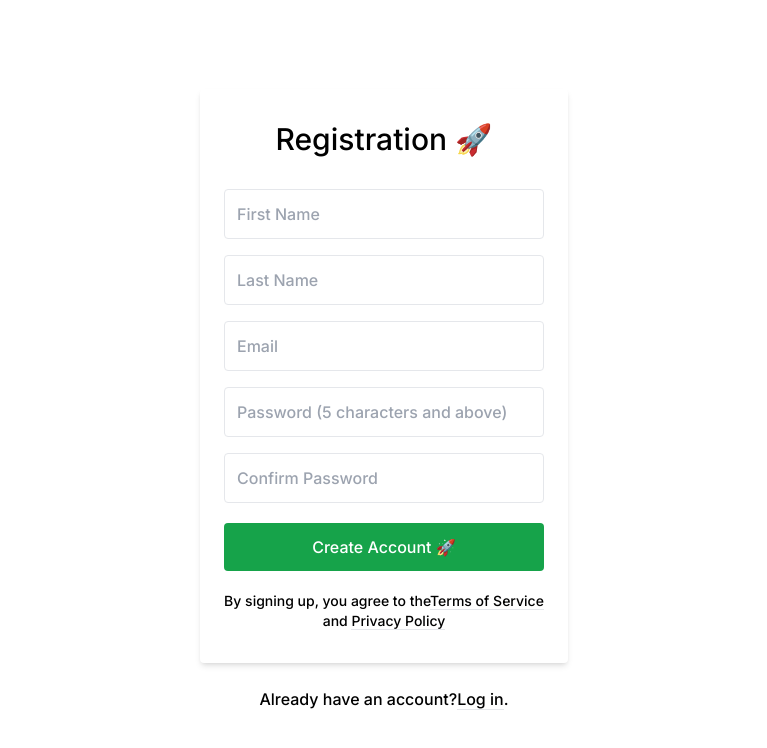
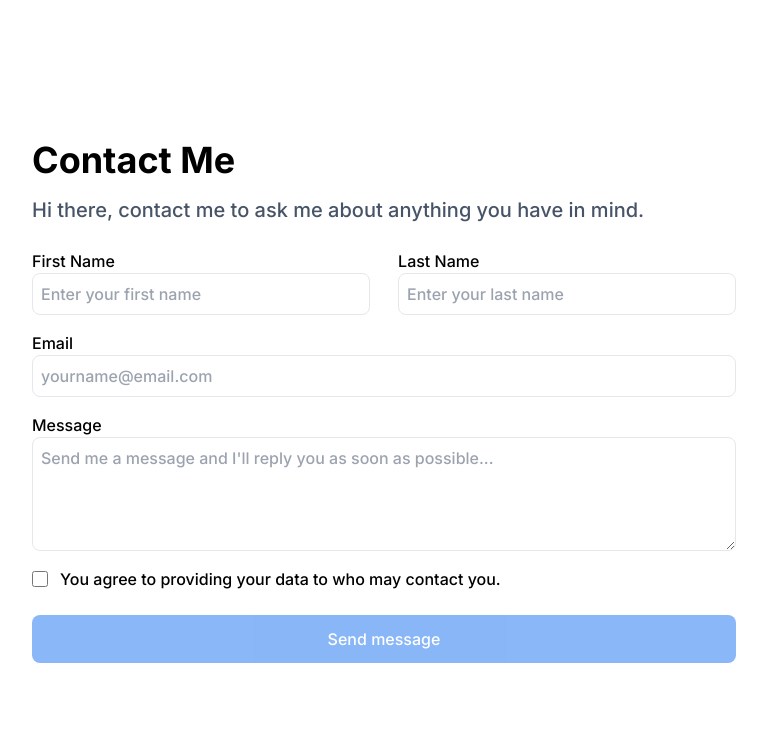
Before and after one commit to muhaj-dev/HNG-task-2, a React (Create React App) app: page /contact in a window 1280 px wide. Shown: the top 748 px of the page, without its empty margins (256-1023 px from the left). Built offline with nearby package versions, Linux system fonts and the light colour scheme.

Commit message:
test: testing validation on Contact page

```diff
--- a/src/pages/Contact.js
+++ b/src/pages/Contact.js
@@ -1,99 +1,100 @@
-import React from "react";
+
+import React,{useState} from "react";
+import validate from "../Component/Validate";
 import { useFormik } from "formik";
 
-function MyForm() {
+function Contact() {
+    const [inputVal, setInputVal] = useState('')
+    const [email, setEmail] = useState('')
+
   const formik = useFormik({
     initialValues: {
       firstName: "",
       lastName: "",
       email: "",
-      password: "",
-      Vpassword: "",
     },
-    onSubmit: () => {
-      console.log();
+    validate,
+    onSubmit: (values) => {
+      console.log(JSON.stringify(values, null, 2));
     },
   });
   return (
     <form onSubmit={formik.handleSubmit}>
       <div className="bg-grey-lighter min-h-screen flex flex-col">
-        <div className="container max-w-sm mx-auto flex-1 flex flex-col items-center justify-center px-2">
-          <div className="bg-white px-6 py-8 rounded shadow-md text-black w-full">
-            <h1 className="mb-8 text-3xl text-center">Registration 🚀</h1>
+        <div className=" max-w-[720px] w-[95%] mx-auto flex-1 flex flex-col items-center justify-center px-2">
+          <div className="bg-white  py-8 rounded  text-black w-full">
+            <h1 className="text-[36px] font-bold mb-2">Contact Me</h1>
+            <p className='text-[20px] mb-5 text-[#475467] '>Hi there, contact me to ask me about anything you have in mind.</p>
+            <div className="flex mt-6 flex-col md:flex-row justify-between">
+                <div className="md:w-[48%] w-full">
+                    <label htmlFor="first__name" >First Name</label>
+                    <input
+                    id="first__name"
+                    type="text"
+                    className="block border border-grey-light w-full  outline-[#84CAFF] outline-4 p-2 rounded-[8px] mb-4"
+                    name="firstName"
+                    placeholder="Enter your first name"
+                    />
+                </div>
+
+                <div className="md:w-[48%] w-full">
+                    <label htmlFor="last__name" >Last Name</label>
+                    <input
+                    id="last__name"
+                    type="text"
+                    className="block border border-grey-light w-full  outline-[#84CAFF] outline-4 p-2 rounded-[8px] mb-4"
+                    name="lastName"
+                    placeholder="Enter your last name"
+                    />
+                </div>
+            </div>
+
+            <label htmlFor="email" >Email</label>
             <input
-              type="text"
-              className="block border border-grey-light w-full p-3 rounded mb-4"
-              name="firstName"
-              placeholder="First Name"
-              {...formik.getFieldProps("firstName")}
+                id='email'
+              type="email"
+              value={email}
+              onChange={e => setEmail(e.target.value)}
+              className="block border border-grey-light w-full outline-[#84CAFF] outline-4 p-2 rounded-[8px] mb-4   "
+              name="email"
+              placeholder="yourname@email.com"
             />
 
-            <input
+            <label htmlFor="message" >Message</label>
+            <textarea
+            id="message"
               type="text"
-              className="block border border-grey-light w-full p-3 rounded mb-4"
-              name="lastName"
-              placeholder="Last Name"
-              {...formik.getFieldProps("lastName")}
+              value={inputVal}
+              onChange={e => setInputVal(e.target.value)}
+                rows="4"
+                className={`block border border-grey-light w-full  p-2 outline-none border-b-3
+              rounded-[8px] mb-1 focus:border-[#84CAFF] ${
+                formik.errors.message ? "border-red-500 " : ""
+              }`}
+              name="message"
+              placeholder="Send me a message and I'll reply you as soon as possible..."
+              {...formik.getFieldProps("message")}
             />
+            {formik.touched.message && formik.errors.message ? (
+              <div className="text-red-500 " >{formik.errors.message}</div>
+            ) : null}
 
-            <input
-              type="text"
-              className="block border border-grey-light w-full p-3 rounded mb-4"
-              name="email"
-              placeholder="Email"
-              {...formik.getFieldProps("email")}
-            />
-
-            <input
-              type="password"
-              className="block border border-grey-light w-full p-3 rounded mb-4"
-              name="password"
-              placeholder="Password (5 characters and above)"
-              {...formik.getFieldProps("password")}
-            />
-
-            <input
-              type="password"
-              className="block border border-grey-light w-full p-3 rounded mb-4"
-              name="Vpassword"
-              placeholder="Confirm Password"
-              {...formik.getFieldProps("Vpassword")}
-            />
-
+            <div className="flex items-center">
+                <input
+                    id="default-checkbox"
+                    type="checkbox"
+                    className="w-4 mt-3 h-4 rounded color-white accent-blue-200 hover:border-solid hover:border-4  hover:border-[#84CAFF]"
+                />
+                <p className="ml-3 mt-3">You agree to providing your  data to who may contact you.</p>
+            </div>
             <button
               type="submit"
-              className="w-full text-center py-3 rounded bg-green-600 text-white hover:bg-green-dark focus:outline-none my-1"
+                className={`w-full text-center mt-6 py-3 rounded-[8px] bg-[#1570EF] text-white hover:bg-green-dark focus:outline-2 my-1 ${
+                    !formik.touched.message  ? "opacity-50  " : "bg-[#175CD3]"
+                }`}
             >
-              Create Account 🚀
+              Send message
             </button>
-
-            <div className="text-center text-sm text-grey-dark mt-4">
-              By signing up, you agree to the
-              <a
-                className="no-underline border-b border-grey-dark text-grey-dark"
-                href="#"
-              >
-                Terms of Service
-              </a>{" "}
-              and{" "}
-              <a
-                className="no-underline border-b border-grey-dark text-grey-dark"
-                href="#"
-              >
-                Privacy Policy
-              </a>
-            </div>
-          </div>
-
-          <div className="text-grey-dark mt-6">
-            Already have an account?
-            <a
-              className="no-underline border-b border-blue text-blue"
-              href="../login/"
-            >
-              Log in
-            </a>
-            .
           </div>
         </div>
       </div>
@@ -101,4 +102,4 @@ function MyForm() {
   );
 }
 
-export default MyForm;
+export default Contact;
```
